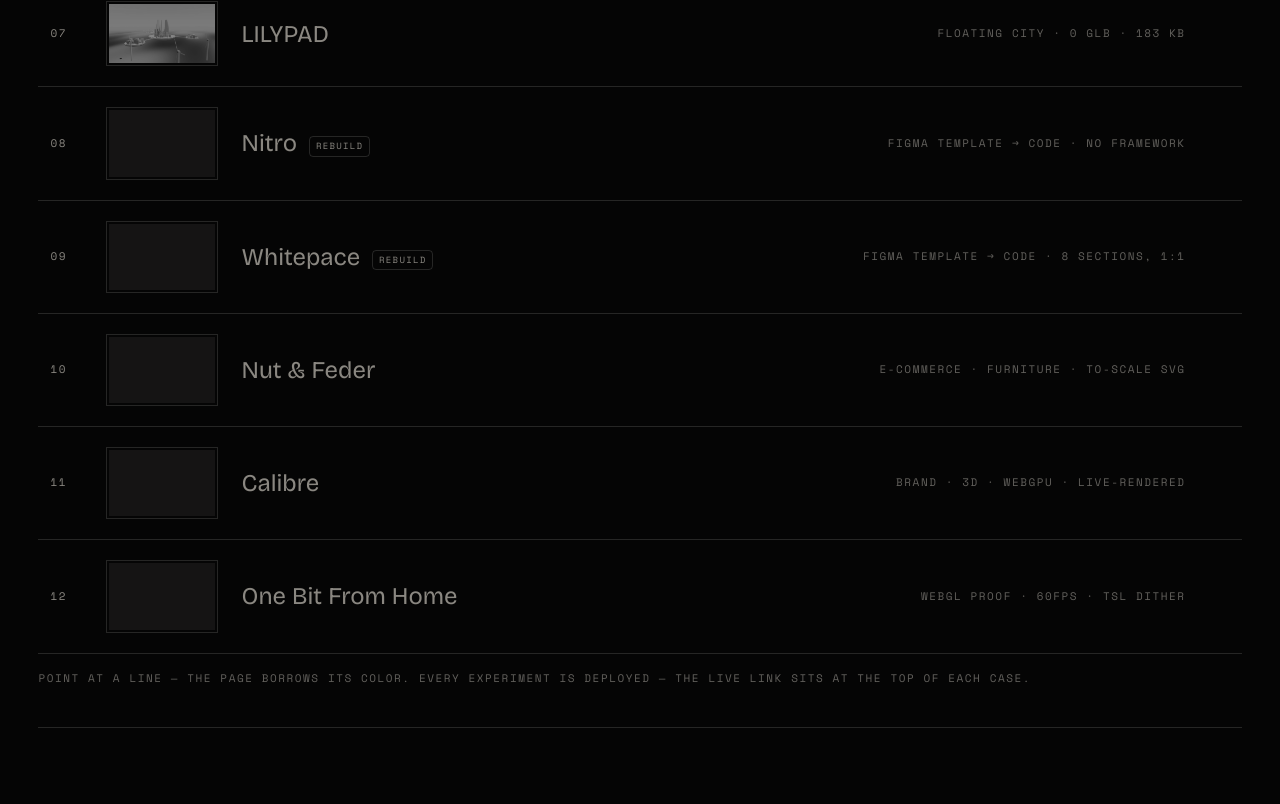
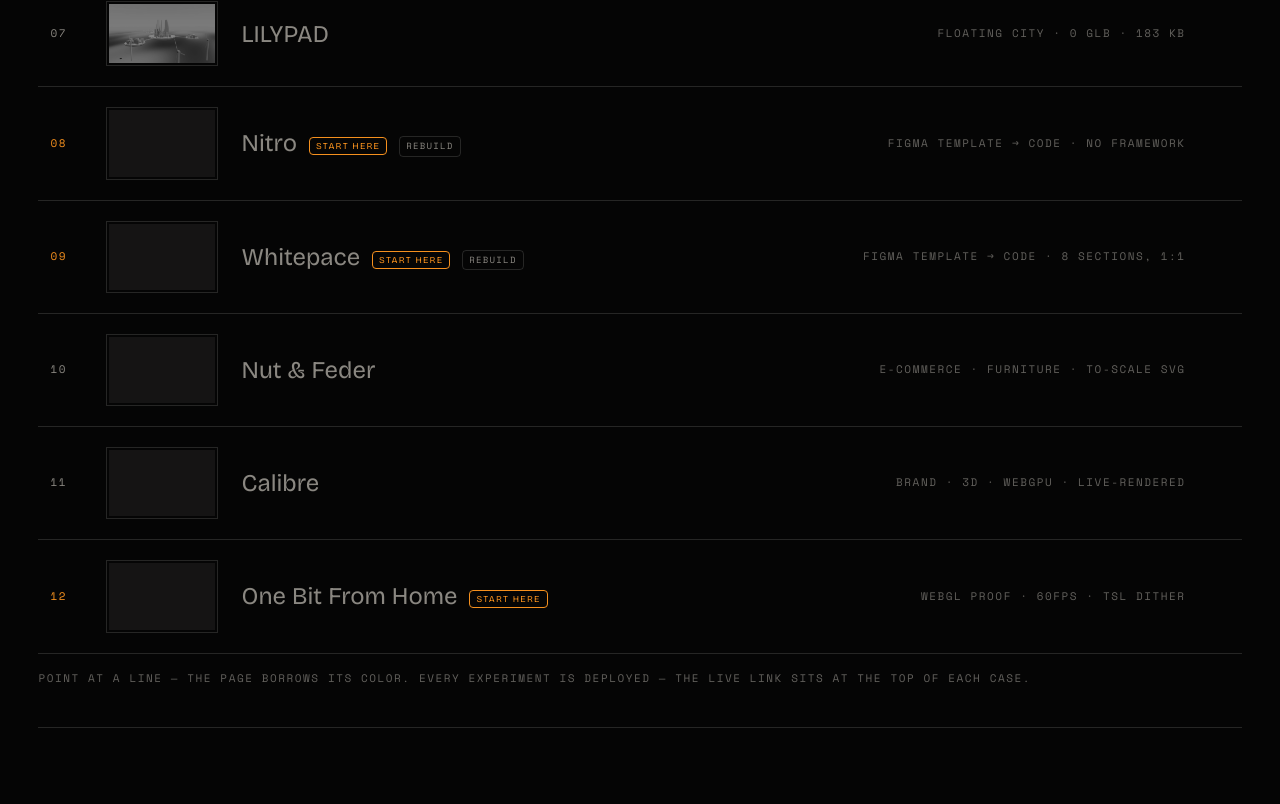
Before and after one commit to antonyvu-code/nullpunkt, a Next.js app: page / in a window 1280 px wide. Shown: the part 1616-2420 px from the top of the page. Built offline with nearby package versions, Linux system fonts and the light colour scheme.

Commit message:
Recruiter layer: START HERE featured cases + About draft
- Mark one-bit / whitepace / nitro as featured; index shows a START HERE badge
  and keeps their number lit in accent so a skimming recruiter lands there first
- Add About paragraph (draft) to the ABOUT & CONTACT section

```diff
--- a/app/page.tsx
+++ b/app/page.tsx
@@ -221,8 +221,11 @@ export default function Home() {
         style={{ borderColor: "var(--line)" }}
         data-reveal
       >
-        <Rail kicker="CONTACT — OPEN TO FRONTEND ROLES" n="05" />
+        <Rail kicker="ABOUT & CONTACT — OPEN TO FRONTEND ROLES" n="05" />
         <div className="md:col-span-9">
+          <p className="mb-10 max-w-2xl text-lg leading-relaxed text-muted md:text-xl">
+            {site.about}
+          </p>
           <a
             href={`mailto:${site.email}`}
             className="accent-t inline-block text-3xl font-medium text-accent no-underline hover:text-ink md:text-5xl"
--- a/components/ProjectIndex.tsx
+++ b/components/ProjectIndex.tsx
@@ -52,7 +52,11 @@ export default function ProjectIndex() {
                 aria-hidden="true"
                 className="pointer-events-none absolute inset-y-0 left-0 w-0.5 origin-top scale-y-0 bg-accent transition-transform duration-300 group-hover:scale-y-100 group-focus-visible:scale-y-100 motion-reduce:transition-none"
               />
-              <span className="hud text-muted group-hover:text-accent group-focus-visible:text-accent">
+              <span
+                className={`hud group-focus-visible:text-accent ${
+                  p.featured ? "text-accent" : "text-muted group-hover:text-accent"
+                }`}
+              >
                 {p.index}
               </span>
               <span className="block border p-0.5" style={{ borderColor: "var(--line)" }}>
@@ -79,6 +83,14 @@ export default function ProjectIndex() {
               <span className="min-w-0">
                 <span className="block text-xl text-muted group-hover:text-ink group-focus-visible:text-ink md:text-2xl">
                   {p.title}
+                  {p.featured && (
+                    <span
+                      className="accent-t ml-3 inline-block -translate-y-0.5 rounded-sm border border-accent px-1.5 py-0.5 text-accent"
+                      style={{ fontSize: "9px", letterSpacing: "0.14em" }}
+                    >
+                      START HERE
+                    </span>
+                  )}
                   {p.label === "REBUILD" && (
                     <span
                       className="hud ml-3 inline-block -translate-y-0.5 rounded-sm border px-1.5 py-0.5 text-muted group-hover:border-accent group-hover:text-accent"
--- a/lib/projects.ts
+++ b/lib/projects.ts
@@ -25,6 +25,8 @@ export type Project = {
   year: string;
   accent: string;
   label: ProjectLabel;
+  /** "Start here" — surfaced first for a recruiter skimming the index. */
+  featured?: boolean;
   kind: string;
   role: string;
   status: string;
@@ -430,6 +432,7 @@ export const projects: Project[] = [
   },
   {
     slug: "nitro",
+    featured: true,
     index: "08",
     title: "Nitro",
     year: "2026",
@@ -481,6 +484,7 @@ export const projects: Project[] = [
   },
   {
     slug: "whitepace",
+    featured: true,
     index: "09",
     title: "Whitepace",
     year: "2026",
@@ -629,6 +633,7 @@ export const projects: Project[] = [
   },
   {
     slug: "one-bit",
+    featured: true,
     index: "12",
     title: "One Bit From Home",
     year: "2026",
--- a/lib/site.ts
+++ b/lib/site.ts
@@ -7,6 +7,9 @@ export const site = {
   tagline: "Interfaces, calibrated from zero.",
   manifesto:
     "Nullpunkt is the lab of one frontend engineer. Every project here is an experiment, and every number on this page is a real reading — no ornament, only instruments. The page boots calibrated to the first experiment's signal; point at another and it borrows that color instead.",
+  // TODO(antony): draft — rewrite in your own voice.
+  about:
+    "A communication designer turned frontend engineer, based in Berlin. I build interfaces where the engineering is the craft — real-time graphics, motion systems, and accessible, systemised frontends. Every project in this lab is one aesthetic solved from the structure up, usually on the newest web tech I can reach.",
   email: "atv1989.info@gmail.com",
   founded: "2026",
   footerNote: "THE LAB OF ANTONY VU",
```
